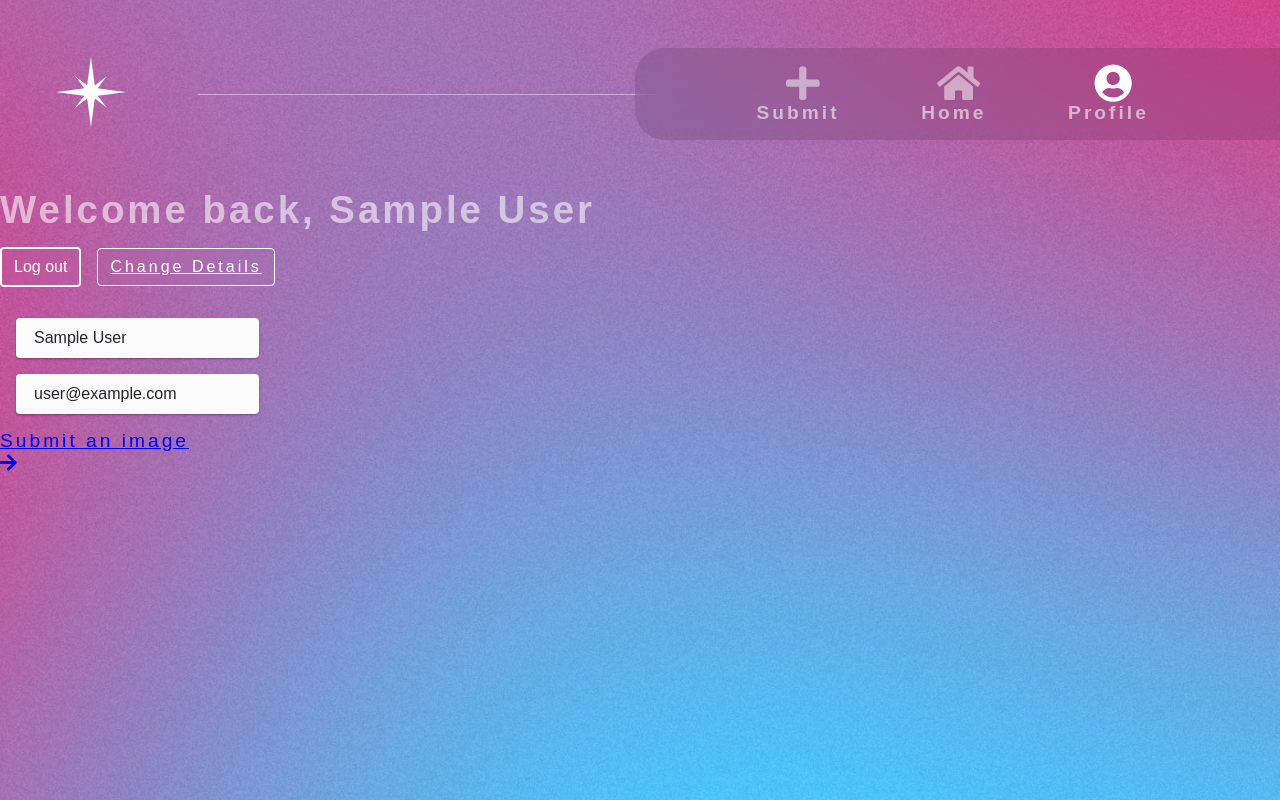
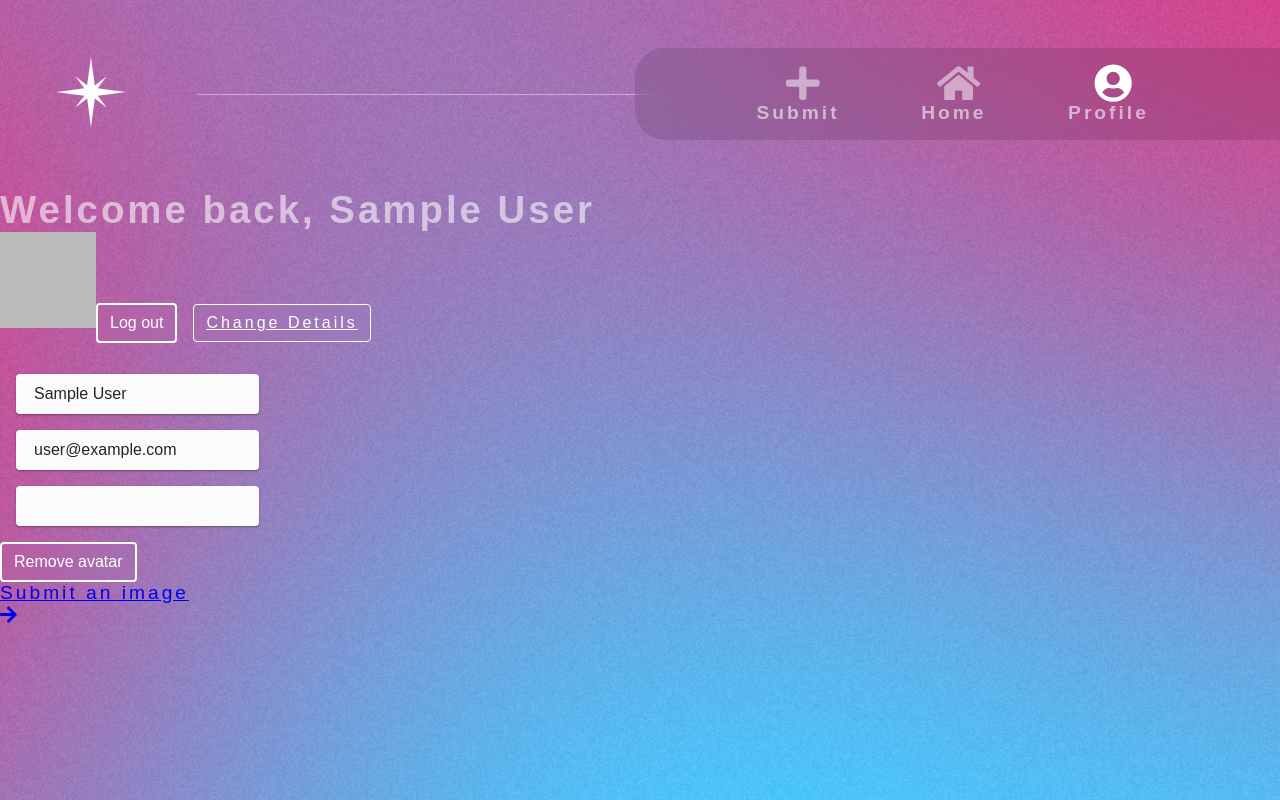
Before and after one commit to tinam02/CODE-projekat, a React (Create React App) app: page /profile in a window 1280 px wide. Built offline with nearby package versions, Linux system fonts and the light colour scheme; no server answers; sample sign-in values are in the browser's storage; a web font is replaced by a local one.

Commit message:
add and remove profile picture

```diff
--- a/src/pages/ProfilePage.jsx
+++ b/src/pages/ProfilePage.jsx
@@ -17,6 +17,7 @@ function ProfilePage() {
   const [formData, setFormData] = useState({
     username: auth.currentUser.displayName,
     email: auth.currentUser.email,
+    photoURL: "",
   });
 
   const onLogout = function () {
@@ -30,6 +31,7 @@ function ProfilePage() {
     //https://firebase.google.com/docs/auth/web/manage-users#update_a_users_profile
     updateProfile(auth.currentUser, {
       displayName: formData.username,
+      photoURL: formData.photoURL,
     })
       .then(() => {
         // FireStore
@@ -37,6 +39,7 @@ function ProfilePage() {
         const userRef = doc(db, "users", auth.currentUser.uid);
         updateDoc(userRef, {
           username: formData.username,
+          photoURL: formData.photoURL,
           //! ovde moze da se doda field =>
           // test:'test1234'
           // TODO profilna
@@ -54,9 +57,20 @@ function ProfilePage() {
       [evt.target.id]: evt.target.value,
     });
   };
+  const onRemoveAvatar = function (evt) {
+    updateProfile(auth.currentUser, {
+      photoURL: "",
+    }).then(() => {
+      const userRef = doc(db, "users", auth.currentUser.uid);
+      updateDoc(userRef, {
+        photoURL: "",
+      });
+    });
+  };
   return (
     <>
       <h1>Welcome back, {auth.currentUser.displayName}</h1>
+      <img className="avatar" src={auth.currentUser.photoURL} alt="" />
       <button className="logOutButton" onClick={onLogout}>
         Log out
       </button>
@@ -83,10 +97,24 @@ function ProfilePage() {
           onChange={onChange}
         />
         <input type="email" id="email" disabled={true} value={formData.email} />
+        <div className="change-avatar">
+          {" "}
+          <input
+            type="url"
+            name="photoURL"
+            id="photoURL"
+            value={formData.photoURL}
+            onChange={onChange}
+          />
+          <button className="remove-avatar" onClick={onRemoveAvatar}>
+            Remove avatar
+          </button>
+        </div>
       </div>
 
       <Link to="/submit">
         <p>Submit an image</p>
+
         <FontAwesomeIcon icon={faArrowRight} />
       </Link>
     </>
```
Also changed, not shown: src/assets/avatar.svg (deleted).
